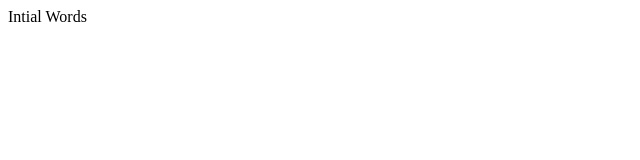
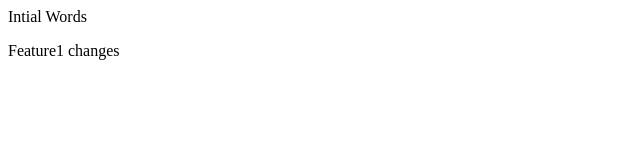
Before and after one commit to ShreyashLamkane/LocalRepo, a plain HTML site: page index.html in a window 1280 px wide. Shown: the whole page, without its empty margins (0-640 px from the left). Drawn offline with Linux system fonts and the light colour scheme.

Commit message:
feature1 commit

```diff
--- a/index.html
+++ b/index.html
@@ -1 +1,2 @@
 <p>Intial Words</p>
+<p>Feature1 changes</p>
```
